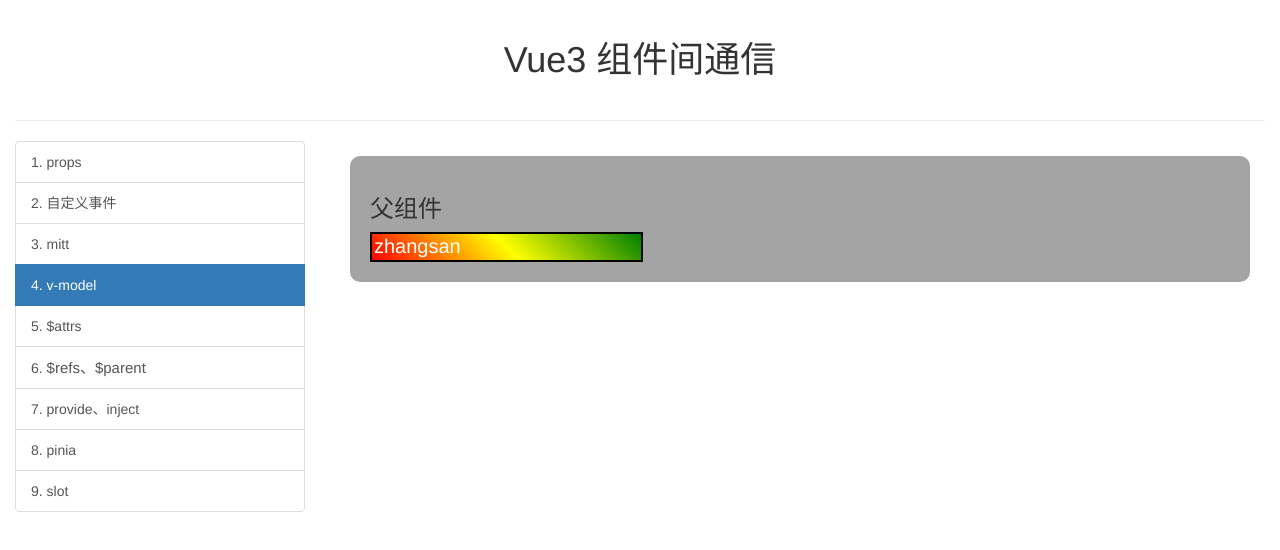
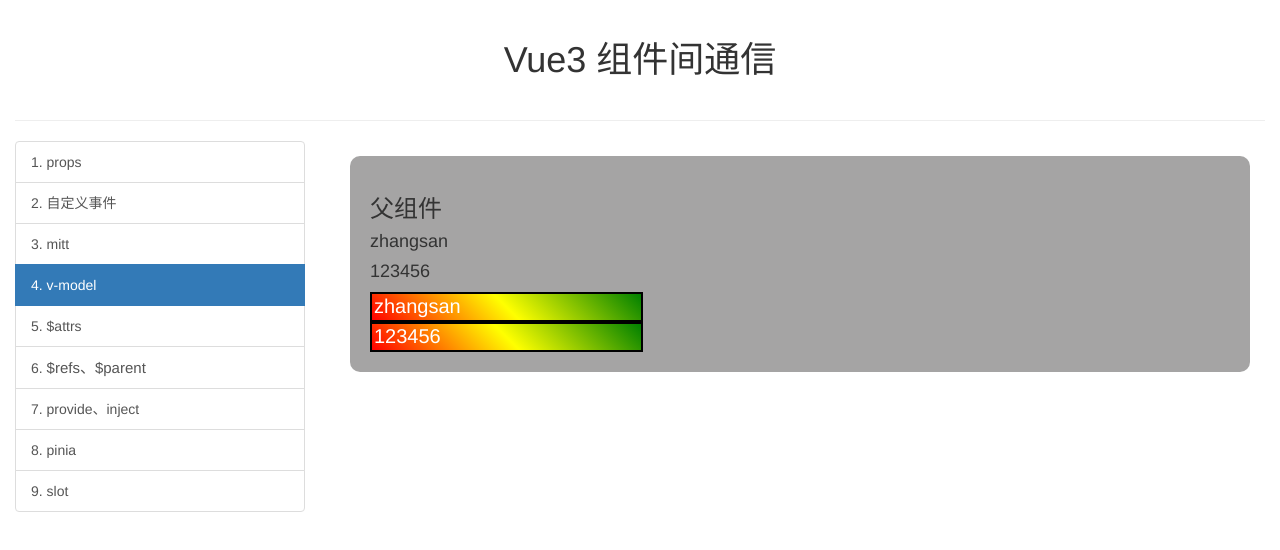
Before and after one commit to Pakho-Yip/hello_vue3, a Vue app: page /model in a window 1280 px wide. Shown: the top 550 px of the page. Built offline with nearby package versions, Linux system fonts and the light colour scheme.

Commit message:
48_组件通信_v-model的细节

```diff
--- a/src/pages/04_v-model/AtguiguInput.vue
+++ b/src/pages/04_v-model/AtguiguInput.vue
@@ -1,15 +1,21 @@
 <template>
     <input
         type="text"
-        :value="modelValue"
-        @input="emit('update:modelValue',(<HTMLInputElement>$event.target).value)"
+        :value="ming"
+        @input="emit('update:ming',(<HTMLInputElement>$event.target).value)"
+    />
+    <br>
+    <input
+        type="text"
+        :value="mima"
+        @input="emit('update:mima',(<HTMLInputElement>$event.target).value)"
     />
 </template>
 
 <script setup lang="ts" name="AtguiguInput">
-    defineProps(['modelValue'])
+    defineProps(['ming','mima'])
 
-    const emit = defineEmits(['update:modelValue'])
+    const emit = defineEmits(['update:ming','update:mima'])
 </script>
 
 <style>
--- a/src/pages/04_v-model/Father.vue
+++ b/src/pages/04_v-model/Father.vue
@@ -1,20 +1,22 @@
 <template>
   <div class="father">
     <h3>父组件</h3>
+    <h4>{{username}}</h4>
+    <h4>{{password}}</h4>
     <!-- v-model用在html标签上 -->
     <!-- <input type="text" v-model="username"> -->
     <!-- <input type="text" :value="username" @input="username = (<HTMLInputElement>$event.target).value"> -->
 
     <!-- v-model用在组件标签上 -->
-    <AtguiguInput v-model="username"/>
+    <!-- <AtguiguInput v-model="username"/> -->
 <!--     <AtguiguInput
       :modelValue="username"
       @update:modelValue="username = $event"
     /> -->
 
-     <!--  $event到底是啥？啥时候能.target
-      对于原生事件，$event就是事件对象=====>能.target
-      对于自定义事件，$event就是触发事件时，所传递的数据=====>不能.target -->
+    <!-- 修改modelValue -->
+    <AtguiguInput v-model:ming="username" v-model:mima="password"/>
+
   </div>
 </template>
 
@@ -22,6 +24,7 @@
   import {ref} from 'vue'
   import AtguiguInput from './AtguiguInput.vue'
   let username = ref('zhangsan')
+  let password = ref('123456')
 </script>
 
 <style scoped>
```
